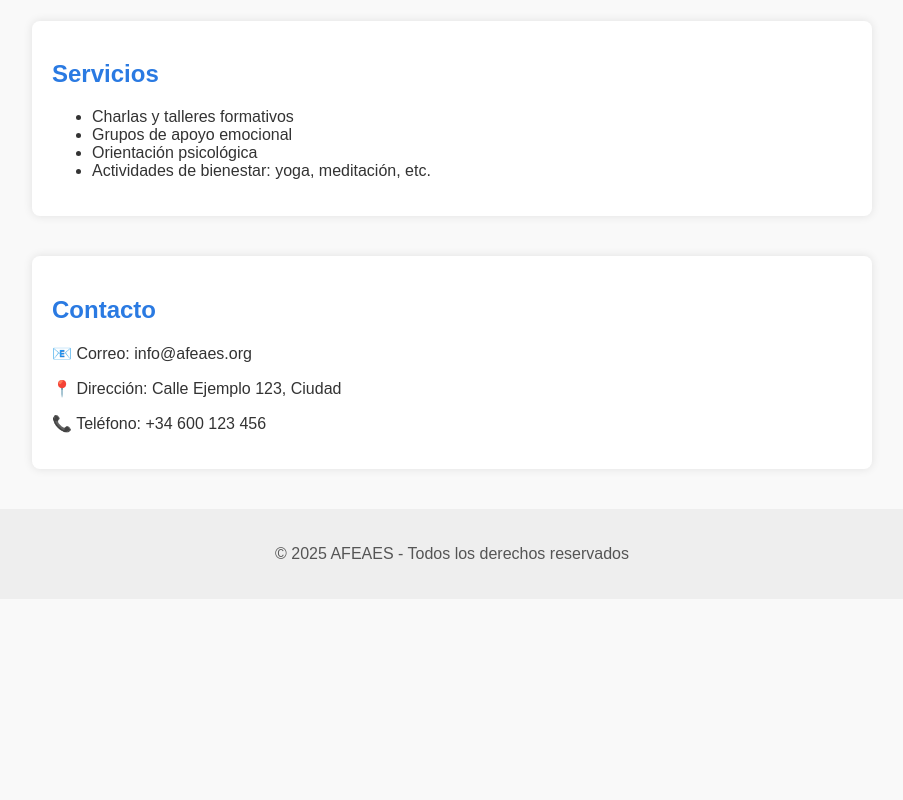
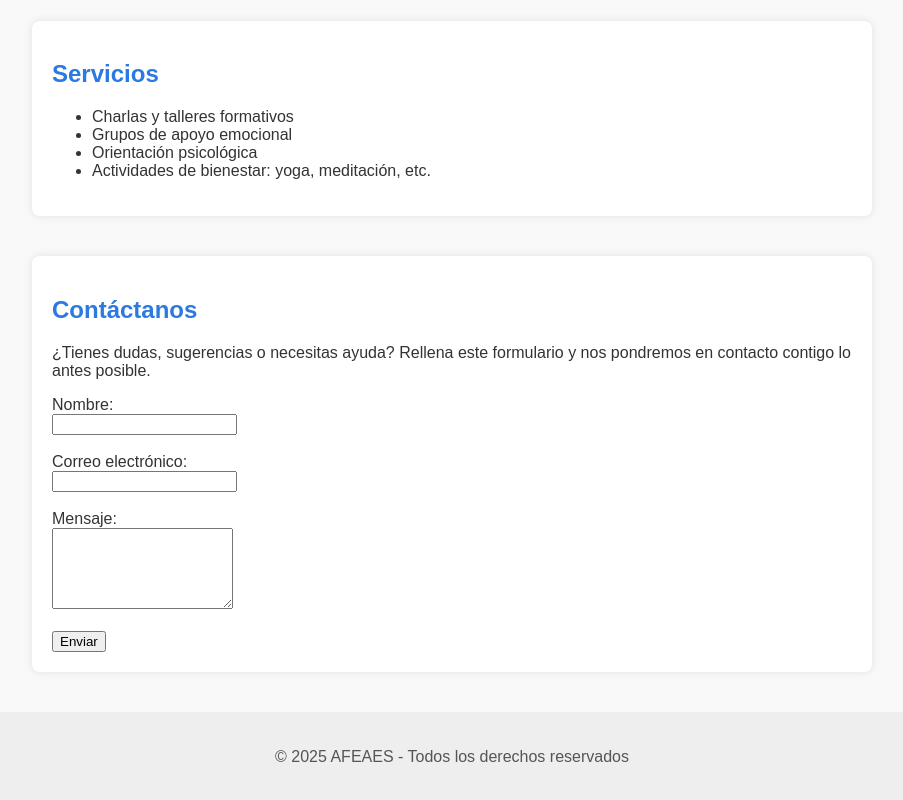
Before and after one commit to Afeaes/afeaes.github.io, a plain HTML site: page index.html in a window 1280 px wide. Shown: the part 629-1429 px from the top of the page, without its empty margins (188-1091 px from the left). Before the commit the page ends 1228 px from the top, so only its background shows below. Drawn offline with Linux system fonts and the light colour scheme.

Commit message:
Update index.html

```diff
--- a/index.html
+++ b/index.html
@@ -86,10 +86,27 @@
 </section>
 
 <section id="contacto">
-  <h2>Contacto</h2>
-  <p>📧 Correo: info@afeaes.org</p>
-  <p>📍 Dirección: Calle Ejemplo 123, Ciudad</p>
-  <p>📞 Teléfono: +34 600 123 456</p>
+  <h2>Contáctanos</h2>
+  <p>¿Tienes dudas, sugerencias o necesitas ayuda? Rellena este formulario y nos pondremos en contacto contigo lo antes posible.</p>
+
+  <form action="https://formsubmit.co/afeaes@hotmail.com" method="POST">
+    <label for="nombre">Nombre:</label><br>
+    <input type="text" id="nombre" name="name" required><br><br>
+
+    <label for="email">Correo electrónico:</label><br>
+    <input type="email" id="email" name="email" required><br><br>
+
+    <label for="mensaje">Mensaje:</label><br>
+    <textarea id="mensaje" name="message" rows="5" required></textarea><br><br>
+
+    <!-- Opcional: para evitar el captcha, puedes registrar el correo en FormSubmit -->
+    <input type="hidden" name="_captcha" value="false">
+
+    <!-- Mensaje de gracias personalizado (redirige tras enviar) -->
+    <input type="hidden" name="_next" value="https://afeaes.github.io/gracias.html">
+
+    <button type="submit">Enviar</button>
+  </form>
 </section>
 
 <footer>
```
